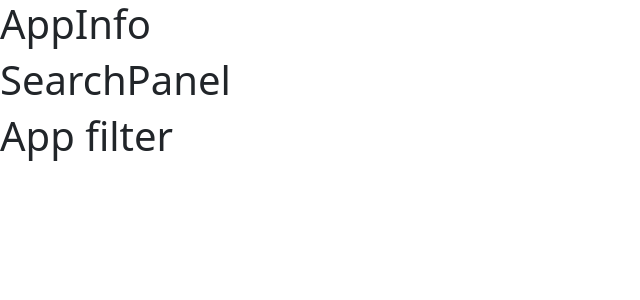
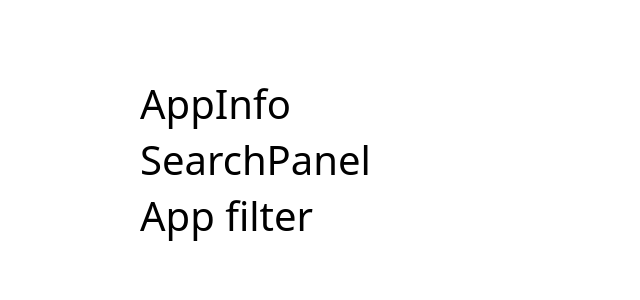
Before and after one commit to AkobirCoder/ReactJS-tutorial, a React (Create React App) app in the folder movie/: page / in a window 1280 px wide. Shown: the top 300 px of the page, without its empty margins (0-640 px from the left). Built offline with nearby package versions, Linux system fonts and the light colour scheme.

Commit message:
./movie/src/components/app/App.css was updated

```diff
--- a/movie/src/components/app/App.css
+++ b/movie/src/components/app/App.css
@@ -0,0 +1,19 @@
+.app {
+    height: 100vh;
+    color: #000;
+}
+
+.content {
+    max-width: 1000px;
+    background-color: #fff;
+    margin: 0 auto;
+    padding: 5rem 0;
+}
+
+.search-panel {
+    margin-top: 1.5rem;
+    padding: 1.5rem;
+    border-radius: 0.25rem;
+    background-color: #fcfaf5;
+    box-shadow: 1rem 1rem 2rem rgba(0, 0, 0, 0.15);
+}
```
